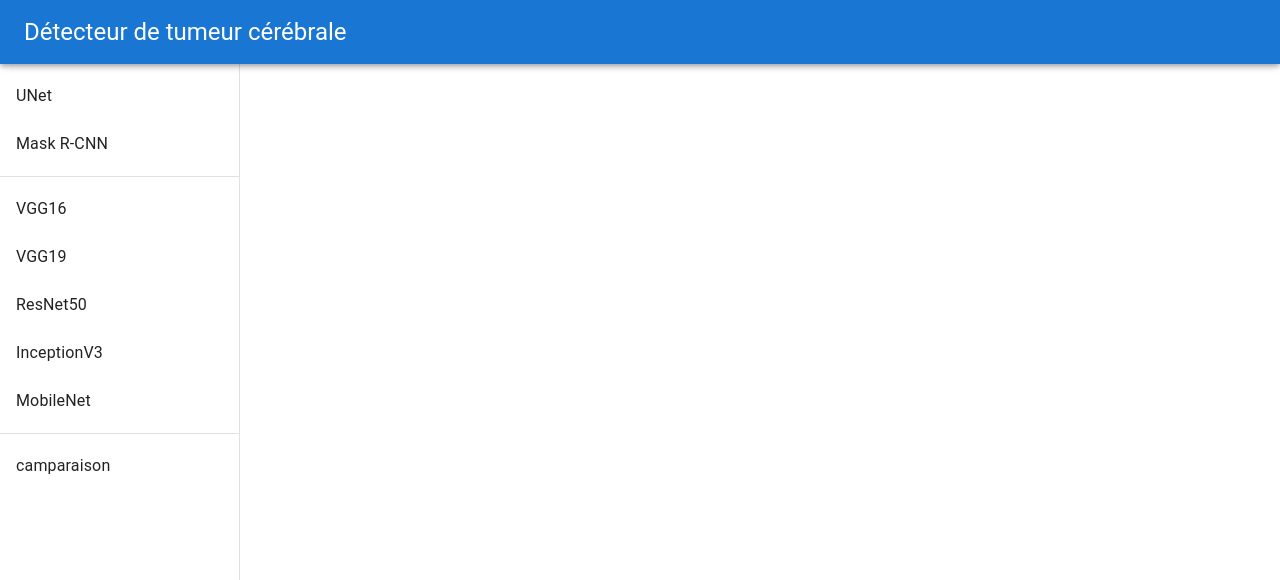
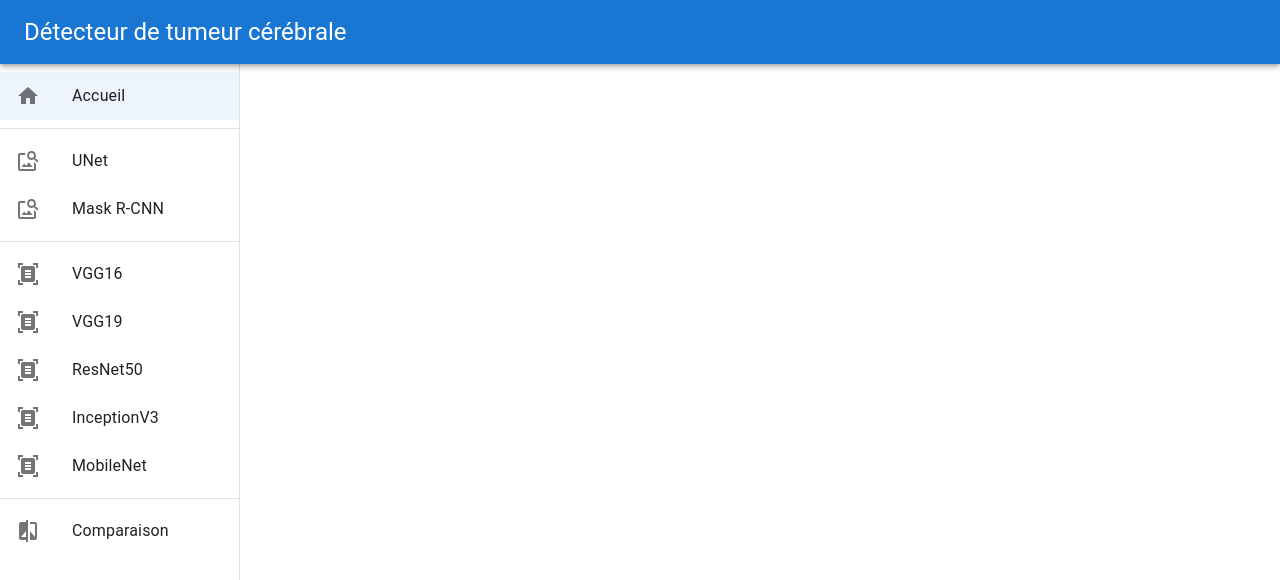
Before and after one commit to WaelYoussfi/bt-dashboard, a Next.js app: page / in a window 1280 px wide. Shown: the top 580 px of the page. Built offline with nearby package versions, Linux system fonts and the light colour scheme.

Commit message:
navbar done

```diff
--- a/components/Navbar.js
+++ b/components/Navbar.js
@@ -1,3 +1,4 @@
+import Link from "next/link";
 import { Box } from "@mui/system";
 import {
     Drawer,
@@ -6,12 +7,22 @@ import {
     ListItem,
     ListItemText,
     Toolbar,
+    ListItemIcon,
 } from "@mui/material";
+import HomeIcon from "@mui/icons-material/Home";
+import CompareIcon from "@mui/icons-material/Compare";
+import DocumentScannerIcon from "@mui/icons-material/DocumentScanner";
+import ImageSearchIcon from "@mui/icons-material/ImageSearch";
+import { useState } from "react";
 const drawerWidth = 240;
 
 const Navbar = () => {
+    const [item, setItem] = useState("Accueil");
+    const handleItemClick = (e, text) => {
+        setItem(text);
+    };
+
     return (
-        <>
         <Drawer
             variant="permanent"
             sx={{
@@ -26,10 +37,43 @@ const Navbar = () => {
             <Toolbar />
             <Box sx={{ overflow: "auto" }}>
                 <List>
+                    <Link href="/">
+                        <ListItem
+                            button
+                            selected={item === "Accueil"}
+                            onClick={(event) =>
+                                handleItemClick(event, "Accueil")
+                            }
+                        >
+                            <ListItemIcon>
+                                <HomeIcon />
+                            </ListItemIcon>
+                            <ListItemText primary="Accueil" />
+                        </ListItem>
+                    </Link>
+                </List>
+                <Divider />
+                <List>
                     {["UNet", "Mask R-CNN"].map((text) => (
-                            <ListItem button key={text}>
+                        <Link
+                            href={`/tests/segmentations/${encodeURIComponent(
+                                text.replace(" ", "").toLowerCase()
+                            )}`}
+                        >
+                            <ListItem
+                                button
+                                key={text}
+                                selected={text === item}
+                                onClick={(event) =>
+                                    handleItemClick(event, text)
+                                }
+                            >
+                                <ListItemIcon>
+                                    <ImageSearchIcon />
+                                </ListItemIcon>
                                 <ListItemText primary={text} />
                             </ListItem>
+                        </Link>
                     ))}
                 </List>
                 <Divider />
@@ -41,26 +85,46 @@ const Navbar = () => {
                         "InceptionV3",
                         "MobileNet",
                     ].map((text) => (
-                            <ListItem button key={text}>
+                        <Link
+                            href={`/tests/models/${encodeURIComponent(
+                                text
+                            ).toLowerCase()}`}
+                        >
+                            <ListItem
+                                button
+                                key={text}
+                                selected={text === item}
+                                onClick={(event) =>
+                                    handleItemClick(event, text)
+                                }
+                            >
+                                <ListItemIcon>
+                                    <DocumentScannerIcon />
+                                </ListItemIcon>
                                 <ListItemText primary={text} />
                             </ListItem>
+                        </Link>
                     ))}
                 </List>
                 <Divider />
                 <List>
-                        <ListItem button>
-                            <ListItemText primary="camparaison"></ListItemText>
+                    <Link href="/tests/comparison">
+                        <ListItem
+                            button
+                            selected={"comparaison" === item}
+                            onClick={(event) =>
+                                handleItemClick(event, "comparaison")
+                            }
+                        >
+                            <ListItemIcon>
+                                <CompareIcon />
+                            </ListItemIcon>
+                            <ListItemText primary="Comparaison"></ListItemText>
                         </ListItem>
+                    </Link>
                 </List>
             </Box>
         </Drawer>
-            <div className="logoTests">
-                <h1>Tests List (navbar)</h1>
-            </div>
-            <a>Test</a>
-            <a>Test</a>
-            <a>Test</a>
-        </>
     );
 };
 
--- a/package.json
+++ b/package.json
@@ -11,6 +11,7 @@
   "dependencies": {
     "@emotion/react": "^11.4.1",
     "@emotion/styled": "^11.3.0",
+    "@mui/icons-material": "^5.0.1",
     "@mui/material": "^5.0.1",
     "next": "11.1.2",
     "react": "17.0.2",
```
Also changed, not shown: pages/index.js (+0 -11 lines), pages/tests/comparison.js (+2 -2 lines), pages/tests/models/inceptionv3.js (+5 -0 lines), pages/tests/models/mobilenet.js (+5 -0 lines), pages/tests/models/resnet50.js (+5 -0 lines), pages/tests/models/vgg16.js (+5 -0 lines), pages/tests/models/vgg19.js (+5 -0 lines), pages/tests/segmentations/maskr-cnn.js (+5 -0 lines), pages/tests/segmentations/unet.js (+5 -0 lines), 1 other file (tests, documents, lock files or other folders). Lines whose indentation alone changed are shown as unchanged.
